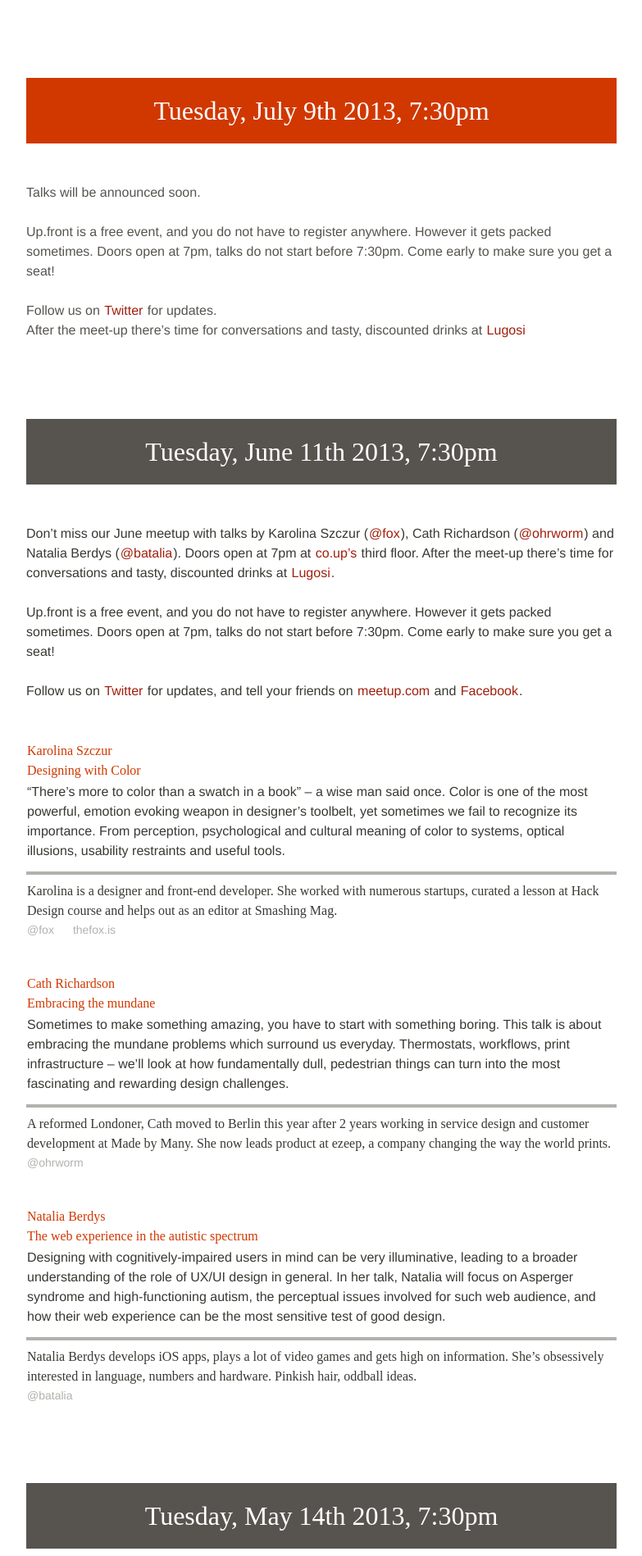
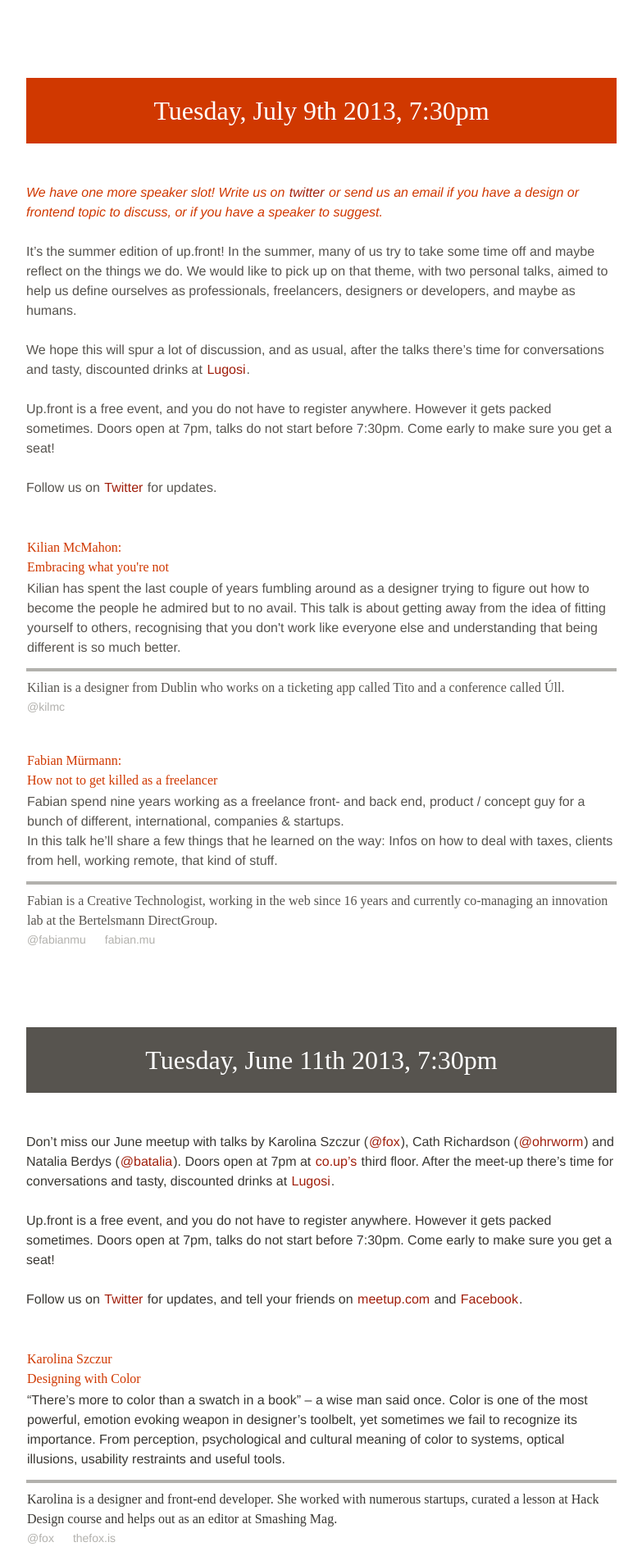
Before and after one commit to upfrontug/upfrontug.github.io, a Jekyll site: the page built from index.html, in a window 1280 px wide. Shown: the part 433-2331 px from the top of the page at 82% size, without its empty margins (248-1031 px from the left). Built offline with Jekyll 4.4.1, drawn with Linux system fonts in a browser that asks for light colours; nearby versions of some CDN libraries; a style sheet for code colours, icons or effects is not loaded.

Commit message:
July speakers

```diff
--- a/index.html
+++ b/index.html
@@ -12,51 +12,55 @@
         Tuesday, July 9th 2013, 7:30pm
       </h2>
     </header>
-    <p>
-      Talks will be announced soon.
+    <p class="attention">
+      We have one more speaker slot! Write us on <a href="http://twitter.com/upfront_ug">twitter</a> or send us an email if you have a design or frontend topic to discuss, or if you have a speaker to suggest.
     </p>
     <p>
-      Up.front is a free event, and you do not have to register anywhere. However it gets packed sometimes. Doors open at 7pm, talks do not start before 7:30pm. Come early to make sure you get a seat!<br><br>
+      It’s the summer edition of up.front! In the summer, many of us try to take some time off and maybe reflect on the things we do. We would like to pick up on that theme, with two personal talks, aimed to help us define ourselves as professionals, freelancers, designers or developers, and maybe as humans.
+    </p>
+    <p>
+      We hope this will spur a lot of discussion, and as usual, after the talks there’s time for conversations and tasty, discounted drinks at <a href="http://goo.gl/maps/aapKr">Lugosi</a>.
+    </p>
+    <p>
+      Up.front is a free event, and you do not have to register anywhere. However it gets packed sometimes. Doors open at 7pm, talks do not start before 7:30pm. Come early to make sure you get a seat!
+    </p>
+    <p>
       Follow us on <a href="http://twitter.com/upfront_ug">Twitter</a> for updates. <!-- and tell your friends on <a href="http://www.meetup.com/up-front-ug/events/121776842/">meetup.com</a> and <a href="http://www.facebook.com/events/514887231899205">Facebook</a>.--><br>
-      After the meet-up there’s time for conversations and tasty, discounted drinks at <a href="http://goo.gl/maps/aapKr">Lugosi</a>
     </p>
 
-    <!--
 
     <ul class="talks">
 
       <li>
-        <h4><span>Fabian Mürmann:</span> How not to get killed as a freelancer</h4>
+        <h4><span>Kilian McMahon:</span> Embracing what you're not</h4>
         <p>
-          I’ve spend 9 years working as a freelance front- and back end, product / concept guy for a bunch of different, international, companies &amp; startups.<br>
-          In this talk I want to share a few things that I learned on the way: Infos on how to deal with taxes, Clients from hell, working remote, that kind of stuff.
+          Kilian has spent the last couple of years fumbling around as a designer trying to figure out how to become the people he admired but to no avail. This talk is about getting away from the idea of fitting yourself to others, recognising that you don't work like everyone else and understanding that being different is so much better.
         </p>
         <p class="speaker_info">
-          I'm a Creative Technologist, working in the web since 16 years and currently co-managing an Innovation lab at the Bertelsmann DirectGroup.
-        </p>
-        <ul class="speaker_links">
-          <li><a href="http://twitter.com/fabianmu">@fabianmu</a></li>
-          <li><a href="http://fabian.mu">fabian.mu</a></li>
-        </ul>
-
-      </li>
-
-      <li>
-        <h4><span>Kilian McMahon:</span> Talk</h4>
-        <p>
-          desc
-        </p>
-        <p class="speaker_info">
-          speaker info
+          Kilian is a designer from Dublin who works on a ticketing app called Tito and a conference called Úll.
         </p>
         <ul class="speaker_links">
           <li><a href="http://www.twitter.com/kilmc">@kilmc</a></li>
         </ul>
       </li>
 
+      <li>
+        <h4><span>Fabian Mürmann:</span> How not to get killed as a freelancer</h4>
+        <p>
+          Fabian spend nine years working as a freelance front- and back end, product / concept guy for a bunch of different, international, companies &amp; startups.<br>
+          In this talk he’ll share a few things that he learned on the way: Infos on how to deal with taxes, clients from hell, working remote, that kind of stuff.
+        </p>
+        <p class="speaker_info">
+          Fabian is a Creative Technologist, working in the web since 16 years and currently co-managing an innovation lab at the Bertelsmann DirectGroup.
+        </p>
+        <ul class="speaker_links">
+          <li><a href="http://twitter.com/fabianmu">@fabianmu</a></li>
+          <li><a href="http://fabian.mu">fabian.mu</a></li>
+        </ul>
+      </li>
+
     </ul>
 
-    -->
 
   </article>
 
--- a/stylesheets/custom.css
+++ b/stylesheets/custom.css
@@ -156,6 +156,11 @@ article header {
   background: #D03800;
 }
 
+.next .attention {
+  font-style: italic;
+  color: #D03800;
+}
+
 aside,
 footer,
 .next p {
@@ -226,6 +231,7 @@ ul li p {
 .first {
   clear: both;
 }
+
 ul.two > li.last {
   margin-right: 0;
 }
@@ -281,7 +287,7 @@ ul.two > li.last {
   font-family: 'Aller-Bold';
 }
 
-.talk_download{
+.talk_download {
   display: block;
   background: url('../images/slide-icon.png') no-repeat;
   background-position: bottom;
@@ -293,7 +299,7 @@ ul.two > li.last {
   margin: 2px;
 }
 
-.talk_download:hover{
+.talk_download:hover {
   background-position: top;
 }
 
```
